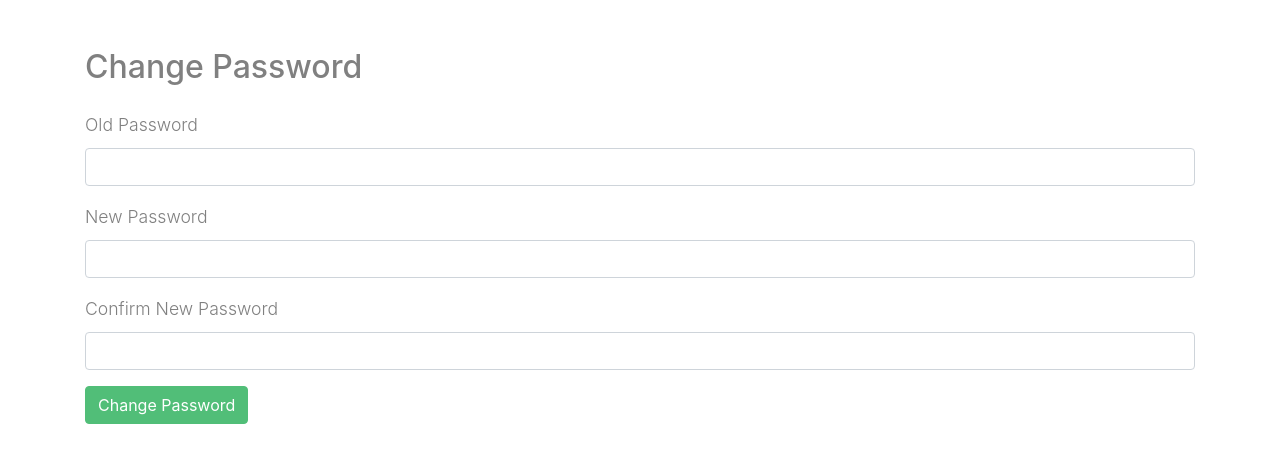
After one commit to divyaantonty/virtual_classroom, a Django app: page /change_password/ in a window 1280 px wide. The commit adds this page. Shown: the top 463 px of the page. Run offline with Django 5.2, Linux system fonts and the light colour scheme; parts of the project's set-up code (start-up, migrations or seed data) failed here and were passed over; some libraries are stand-ins or nearby versions.

Commit message:
forth commit message

```diff
--- /dev/null
+++ b/myApp/templates/change_password.html
@@ -0,0 +1,41 @@
+<!DOCTYPE html>
+<html lang="en">
+
+<head>
+    <meta charset="UTF-8">
+    <meta name="viewport" content="width=device-width, initial-scale=1.0">
+    <title>Change Password</title>
+
+    {% load static %}
+    <link rel="stylesheet" href="{% static 'css/bootstrap.min.css' %}">
+    <link rel="stylesheet" href="{% static 'css/style.css' %}">
+</head>
+
+<body>
+    <div class="container mt-5">
+        <h2 class="mb-4">Change Password</h2>
+        {% if messages %}
+            {% for message in messages %}
+                <div class="alert alert-{{ message.tags }}">{{ message }}</div>
+            {% endfor %}
+        {% endif %}
+        <form method="POST">
+            {% csrf_token %}
+            <div class="form-group">
+                <label for="old_password">Old Password</label>
+                <input type="password" class="form-control" id="old_password" name="old_password" required>
+            </div>
+            <div class="form-group">
+                <label for="new_password">New Password</label>
+                <input type="password" class="form-control" id="new_password" name="new_password" required>
+            </div>
+            <div class="form-group">
+                <label for="confirm_password">Confirm New Password</label>
+                <input type="password" class="form-control" id="confirm_password" name="confirm_password" required>
+            </div>
+            <button type="submit" class="btn btn-primary">Change Password</button>
+        </form>
+    </div>
+</body>
+
+</html>
--- a/myApp/templates/student_dashboard.html
+++ b/myApp/templates/student_dashboard.html
@@ -155,6 +155,9 @@
                     <div class="feature-box">
                         <a href="#">Participate in Polls and Quizzes</a>
                     </div>
+                    <div class="feature-box">
+                        <a href="{% url 'change_password' %}">Change password</a>
+                    </div>
                 </div>
             </div>
         </div>
--- a/myApp/templates/teacher_dashboard.html
+++ b/myApp/templates/teacher_dashboard.html
@@ -122,6 +122,9 @@
                     <div class="feature-box">
                         <a href="#">Conduct in Polls and Quizzes</a>
                     </div>
+                    <div class="feature-box">
+                        <a href="{% url 'change_password' %}">Change password</a>
+                    </div>
                 </div>
             </div>
         </div>
--- a/myApp/urls.py
+++ b/myApp/urls.py
@@ -15,13 +15,18 @@ urlpatterns = [
     path('admissions/', views.admissions_view, name='admissions'),
     path('contact/', views.contact_view, name='contact'),
     path('view-messages/', views.view_message, name='view_messages'),
+
     path('courses/', views.courses_view, name='courses'),
-    path('add_courses/', views.add_course, name='add_courses'),  # Admin view to add courses
+    path('add_courses/', views.add_course, name='add_courses'),
     path('course_list/', views.course_list, name='course_list'),
+
     path('course/10/', views.course_detail_10, name='course_detail_10'),
     path('course/higher-secondary/', views.course_detail_higher_secondary, name='course_detail_higher_secondary'),
+
     path('login/', views.login_view, name='login'),
     path('logout/', views.logout, name='logout'),
+    path('change_password/', views.change_password, name='change_password'),
+
     path('register/', views.register, name='register'),
     path('teachers/', views.teachers_view, name='teachers'),
     path('recover/', views.recover_view, name='recover'),
@@ -55,4 +60,6 @@ urlpatterns = [
     path('password_reset/done/', views.PasswordResetDoneView.as_view(template_name='password_reset_done.html'), name='password_reset_done'),
     path('reset/<uidb64>/<token>/', views.PasswordResetConfirmView.as_view(template_name='password_reset_confirm.html'), name='password_reset_confirm'),
     path('reset/done/',views.PasswordResetCompleteView.as_view(template_name='password_reset_complete.html'), name='password_reset_complete'),
+
+
 ] + static(settings.STATIC_URL, document_root=settings.STATIC_ROOT)
--- a/myApp/views.py
+++ b/myApp/views.py
@@ -470,6 +470,7 @@ def course_list(request):
 
 from django.shortcuts import render, redirect
 from .models import Course, ClassSchedule, Teacher
+from datetime import date
 
 def schedule_class(request):
     teacher_id = request.session.get('teacher_id')  # Fetch the teacher_id from session
@@ -483,20 +484,30 @@ def schedule_class(request):
         return redirect('login')  # Redirect if the teacher doesn't exist
 
     courses = Course.objects.all()  # Fetch all courses
+    today = date.today()  # Get today's date
+    error_message = None  # Initialize error_message
 
     if request.method == 'POST':
         class_name = request.POST.get('class_name')
         course_id = request.POST.get('course')
-        date = request.POST.get('date')
+        selected_date = request.POST.get('date')
         start_time = request.POST.get('start_time')
         end_time = request.POST.get('end_time')
         meeting_link = request.POST.get('meeting_link')
+
+        # Validate that the date is today or in the future
+        if selected_date < today.isoformat():
+            return render(request, 'schedule_class.html', {
+                'courses': courses,
+                'today': today,
+                'error_message': "The selected date cannot be in the past."
+            })
 
         course = Course.objects.get(id=course_id)  # Get the selected course
         class_schedule = ClassSchedule.objects.create(
             class_name=class_name,
             course_name=course,
-            date=date,
+            date=selected_date,
             start_time=start_time,
             end_time=end_time,
             meeting_link=meeting_link,
@@ -548,15 +559,10 @@ from .models import CustomUser, ClassSchedule, Parent
 def view_class_schedule(request):
     parent_id = request.session.get('parent_id')
 
-    # Fetch the parent and their associated child's username
+
     parent = Parent.objects.get(id=parent_id)
     child_username = parent.student_username
-
-    # Fetch the child (CustomUser) based on the child's username
     child = CustomUser.objects.get(username=child_username)
-
-    # Fetch the class schedule for the child based on their course
-    # Assuming 'course_name' is the correct field in Schedule model
     child_schedule = ClassSchedule.objects.filter(course_name=child.course)
 
     context = {
@@ -565,3 +571,66 @@ def view_class_schedule(request):
     }
 
     return render(request, 'view_class_schedule.html', context)
+
+from django.shortcuts import render, redirect
+from django.contrib import messages
+from django.contrib.auth import update_session_auth_hash
+from .models import CustomUser, Parent, Teacher
+
+def change_password(request):
+    username = request.user  # Currently logged-in user
+
+    if request.method == 'POST':
+        old_password = request.POST.get('old_password')
+        new_password1 = request.POST.get('new_password1')
+        new_password2 = request.POST.get('new_password2')
+
+        # Validate that new passwords match
+        if new_password1 != new_password2:
+            messages.error(request, 'New passwords do not match.')
+            return redirect('change_password')
+
+        # Handle CustomUser (Student)
+        if isinstance(username, CustomUser):
+            if not username.check_password(old_password):
+                messages.error(request, 'Old password is incorrect.')
+                return redirect('change_password')
+
+            # Set new password and keep user logged in
+            username.set_password(new_password1)
+            username.save()
+            update_session_auth_hash(request, username)  # Keep the user logged in after password change
+            messages.success(request, 'Your password has been successfully updated.')
+            return redirect('student_dashboard')
+
+        # Handle Parent
+        elif Parent.objects.filter(auto_generated_username=username.username).exists():
+            parent = Parent.objects.get(auto_generated_username=username.username)
+
+            # Compare plain text old password with stored plain text password
+            if old_password != parent.auto_generated_password:
+                messages.error(request, 'Old password is incorrect.')
+                return redirect('change_password')
+
+            # Set new password (as plain text)
+            parent.auto_generated_password = new_password1
+            parent.save()
+            messages.success(request, 'Your password has been successfully updated.')
+            return redirect('parent_dashboard')
+
+        # Handle Teacher
+        elif Teacher.objects.filter(auto_generated_username=username.username).exists():
+            teacher = Teacher.objects.get(auto_generated_username=username.username)
+
+            # Compare plain text old password with stored plain text password
+            if old_password != teacher.auto_generated_password:
+                messages.error(request, 'Old password is incorrect.')
+                return redirect('change_password')
+
+            # Set new password (as plain text)
+            teacher.auto_generated_password = new_password1
+            teacher.save()
+            messages.success(request, 'Your password has been successfully updated.')
+            return redirect('teacher_dashboard')
+
+    return render(request, 'change_password.html')
```
Also changed, not shown: myApp/templates/parent_dashboard.html (+3 -4 lines), myApp/templates/register_teacher.html (+79 -12 lines), myApp/templates/schedule_class.html (+6 -1 lines).
